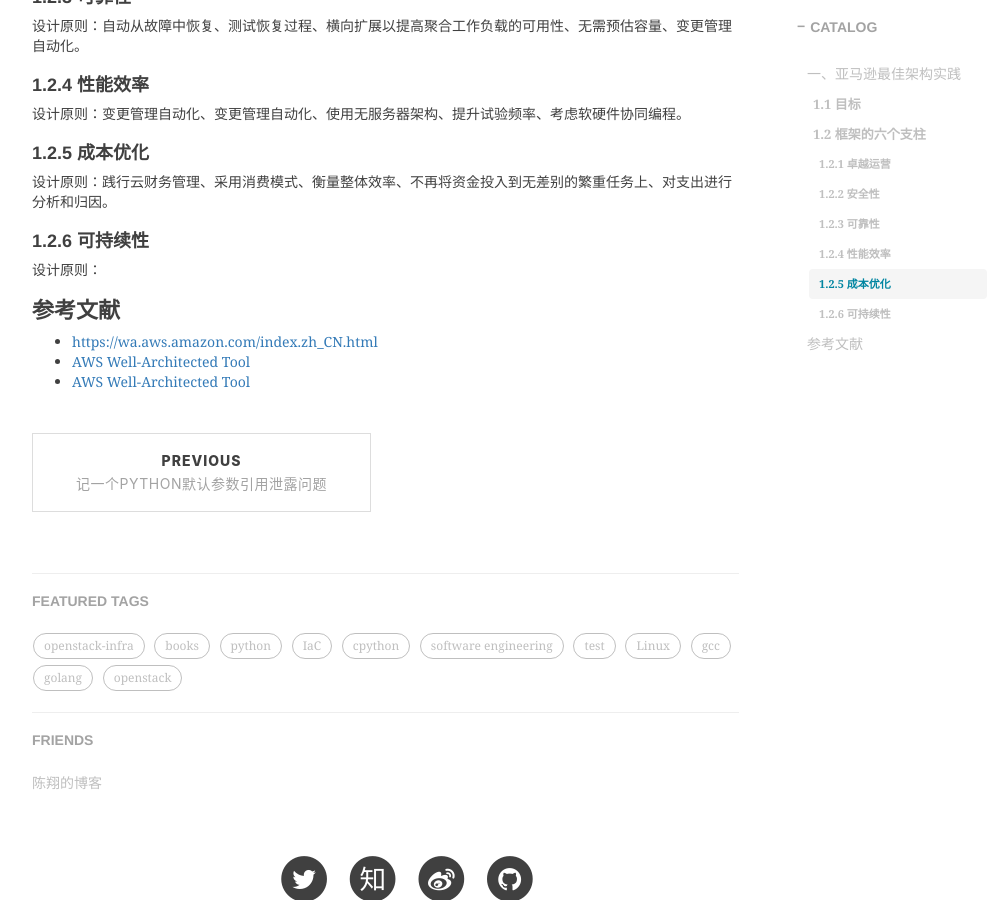
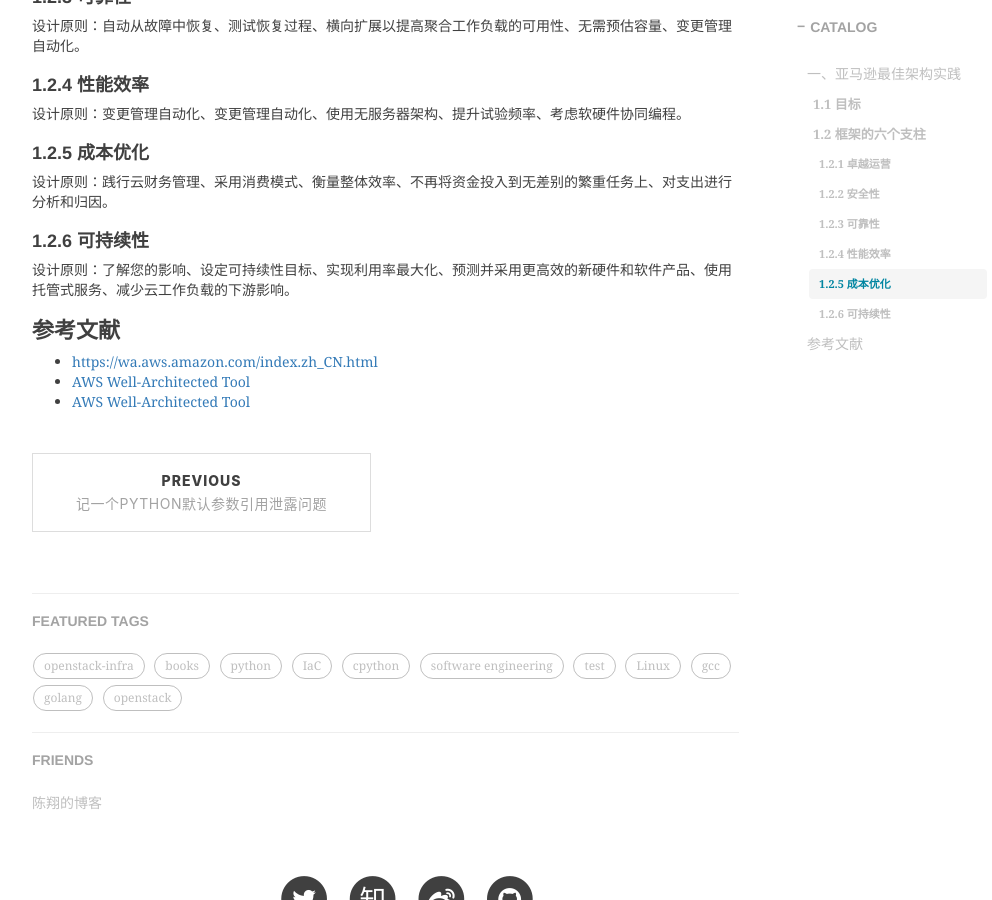
Before and after one commit to shihai1991/shihai1991.github.io, a Jekyll site: the page built from _posts/2023-02-27-AWS卓越架构原则.md, in a window 1280 px wide and 900 px high, scrolled down 967 px. Shown: the whole window, without its empty margins (233-1225 px from the left). Built offline with Jekyll 4.4.1, drawn with Linux system fonts in a browser that asks for light colours; nearby versions of some CDN libraries; comment, search, counter and statistics services are not loaded.

Commit message:
Update 2023-02-27-AWS卓越架构原则.md

```diff
--- a/_posts/2023-02-27-AWS卓越架构原则.md
+++ b/_posts/2023-02-27-AWS卓越架构原则.md
@@ -27,7 +27,7 @@
 ### 1.2.5 成本优化
 设计原则：践行云财务管理、采用消费模式、衡量整体效率、不再将资金投入到无差别的繁重任务上、对支出进行分析和归因。
 ### 1.2.6 可持续性
-设计原则：
+设计原则：了解您的影响、设定可持续性目标、实现利用率最大化、预测并采用更高效的新硬件和软件产品、使用托管式服务、减少云工作负载的下游影响。
 
 # 参考文献
 - [https://wa.aws.amazon.com/index.zh_CN.html](https://wa.aws.amazon.com/index.zh_CN.html)
```
